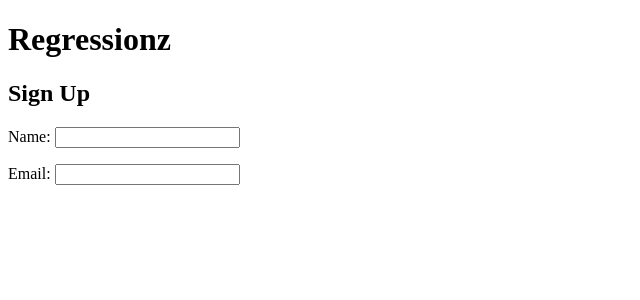
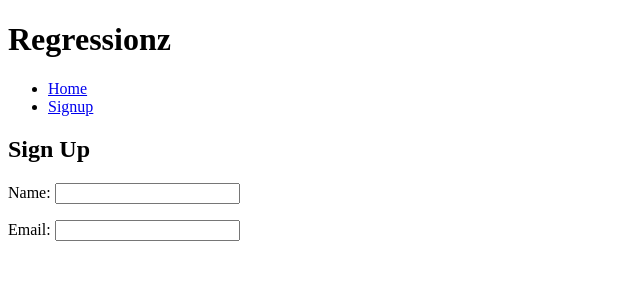
Before and after one commit to jtreeves/regressions_api, a Flask app: page /signup in a window 1280 px wide. Shown: the top 300 px of the page, without its empty margins (0-640 px from the left). Run offline with Flask 2, Linux system fonts and the light colour scheme.

Commit message:
[base] Add navigation bar with links to all pages

```diff
--- a/app/templates/base.html
+++ b/app/templates/base.html
@@ -7,6 +7,12 @@
     </head>
     <body>
         <h1>Regressionz</h1>
+        <nav>
+            <ul>
+                <li><a href='/'>Home</a></li>
+                <li><a href='/signup'>Signup</a></li>
+            </ul>
+        </nav>
         {% block content %}
         {% endblock %}
     </body>
```
